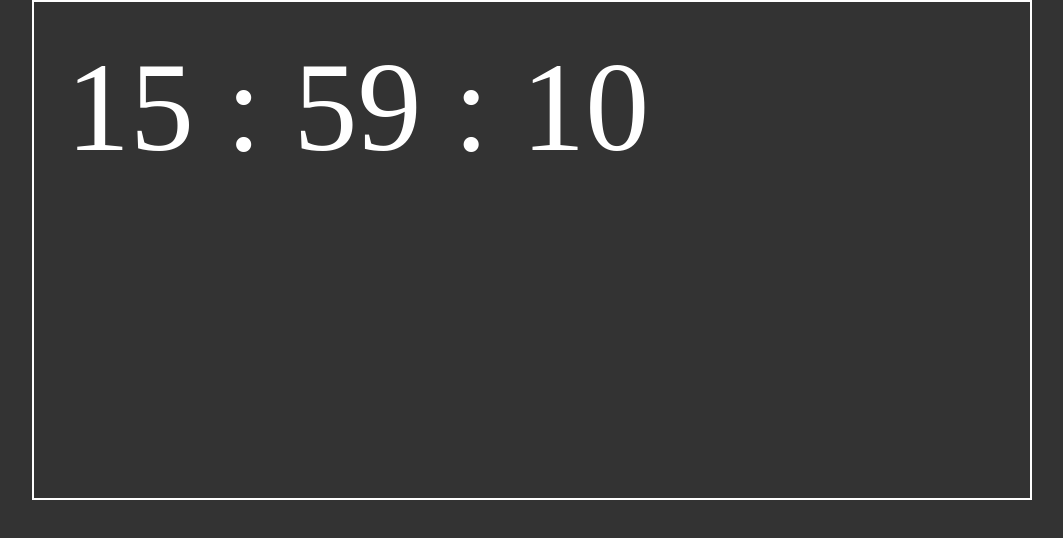
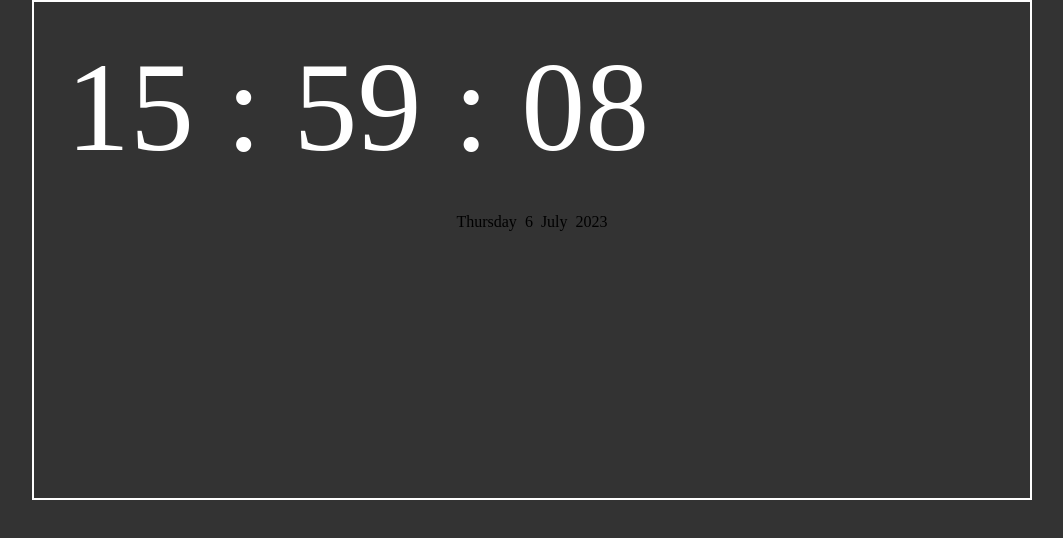
Before and after one commit to sheilitamr/reloj-analogico-digital, a website built with Vite: page src/index.html in a window 1280 px wide. Shown: the whole page, without its empty margins (108-1171 px from the left). Built offline with nearby package versions, Linux system fonts and the light colour scheme; some packages are replaced by stand-ins of ours.

```diff
--- a/src/css/style.css
+++ b/src/css/style.css
@@ -39,3 +39,10 @@
   color: #fff;
   padding: 2rem;
 }
+
+.date-container {
+  display: flex;
+  justify-content: center;
+  align-items: center;
+  gap: 8px;
+}
--- a/src/index.html
+++ b/src/index.html
@@ -17,6 +17,12 @@
         <span>:</span>
         <span id="seconds"></span>
       </div>
+      <div id="date-container" class="date-container">
+        <div id="semanal-day"></div>
+        <div id="number-day"></div>
+        <div id="month"></div>
+        <div id="year"></div>
+      </div>
       <div class="analogical-container"></div>
     </div>
     <script src="js/scripts.js"></script>
--- a/src/js/scripts.js
+++ b/src/js/scripts.js
@@ -2,6 +2,35 @@
 const clockHoursElement = document.getElementById('hours');
 const clockMinutesElement = document.getElementById('minutes');
 const clockSecondsElement = document.getElementById('seconds');
+
+const semanalDayElement = document.getElementById('semanal-day');
+const numberDayElement = document.getElementById('number-day');
+const monthElement = document.getElementById('month');
+const yearElement = document.getElementById('year');
+
+const daysOfWeek = [
+  'Sunday',
+  'Monday',
+  'Tuesday',
+  'Wednesday',
+  'Thursday',
+  'Friday',
+  'Saturday'
+];
+const months = [
+  'January',
+  'February',
+  'March',
+  'April',
+  'May',
+  'June',
+  'July',
+  'August',
+  'September',
+  'October',
+  'November',
+  'December'
+];
 
 const getTime = () => {
   const date = new Date();
@@ -31,3 +60,16 @@
 }, 1000);
 
 setClockText();
+
+const getDate = () => {
+  const date = new Date();
+  const semanalDay = date.getDay();
+  const numberDay = date.getDate();
+  const year = date.getFullYear();
+  semanalDayElement.textContent = daysOfWeek[semanalDay];
+  numberDayElement.textContent = numberDay;
+  const month = date.getMonth();
+  monthElement.textContent = months[month];
+  yearElement.textContent = year;
+};
+getDate();
```
